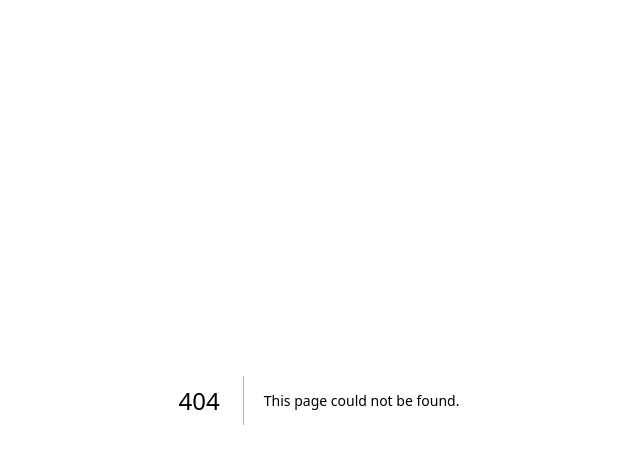
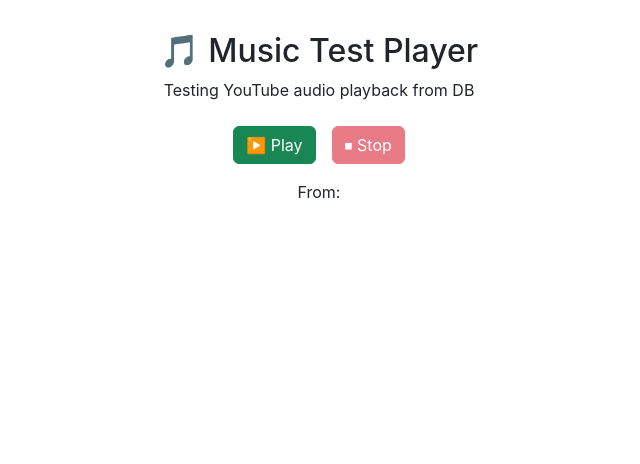
Before and after one commit to lportillo13/dw, a Next.js app: page /music-test in a window 1280 px wide. Before the commit this address had no page. Shown: the top 464 px of the page, without its empty margins (321-961 px from the left). Built offline with nearby package versions, Linux system fonts and the light colour scheme; no server answers; the database is empty.

Commit message:
adding Music

```diff
--- /dev/null
+++ b/pages/music-test.js
@@ -0,0 +1,88 @@
+// pages/music-test.js
+import React, { useEffect, useRef, useState } from 'react';
+
+export default function MusicTest() {
+  const iframeRef = useRef(null);
+  const [videoId, setVideoId] = useState('');
+  const [playing, setPlaying] = useState(false);
+  const [youtubeUrl, setYoutubeUrl] = useState('');
+  const coupleId = 1; // test couple_id
+
+  useEffect(() => {
+    fetch(`/api/getCoupleDetails?id=${coupleId}`)
+      .then(res => res.json())
+      .then(data => {
+        const url = data?.youtube_music;
+        setYoutubeUrl(url);
+
+        const match = url?.match(/(?:youtube\.com\/watch\?v=)([a-zA-Z0-9_-]+)/);
+        if (match && match[1]) {
+          setVideoId(match[1]);
+        }
+      });
+  }, []);
+
+  const postMessage = (command) => {
+    if (iframeRef.current) {
+      iframeRef.current.contentWindow.postMessage(
+        JSON.stringify({
+          event: 'command',
+          func: command,
+          args: [],
+        }),
+        '*'
+      );
+    }
+  };
+
+  const handlePlay = () => {
+    postMessage('playVideo');
+    setPlaying(true);
+  };
+
+  const handleStop = () => {
+    postMessage('pauseVideo');
+    setPlaying(false);
+  };
+
+  return (
+    <div style={{ padding: '2rem', textAlign: 'center' }}>
+      <h2>🎵 Music Test Player</h2>
+      <p>Testing YouTube audio playback from DB</p>
+
+      {videoId && (
+        <iframe
+          ref={iframeRef}
+          width="0"
+          height="0"
+          style={{ display: 'none' }}
+          src={`https://www.youtube.com/embed/${videoId}?enablejsapi=1&origin=${typeof window !== 'undefined' ? window.location.origin : ''}`}
+          title="YouTube Music"
+          frameBorder="0"
+          allow="autoplay"
+        />
+      )}
+
+      <div className="mt-4">
+        <button
+          onClick={handlePlay}
+          className="btn btn-success mx-2"
+          disabled={playing}
+        >
+          ▶️ Play
+        </button>
+        <button
+          onClick={handleStop}
+          className="btn btn-danger mx-2"
+          disabled={!playing}
+        >
+          ⏹ Stop
+        </button>
+      </div>
+
+      <p className="mt-3">
+        From: <code>{youtubeUrl}</code>
+      </p>
+    </div>
+  );
+}
```
Also changed, not shown: pages/dashboard/index.js (+15 -1 lines).
